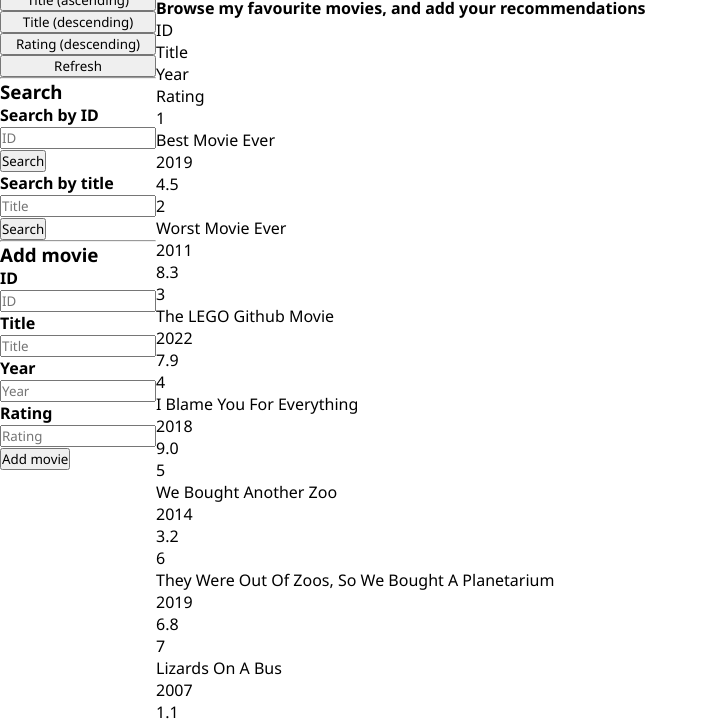
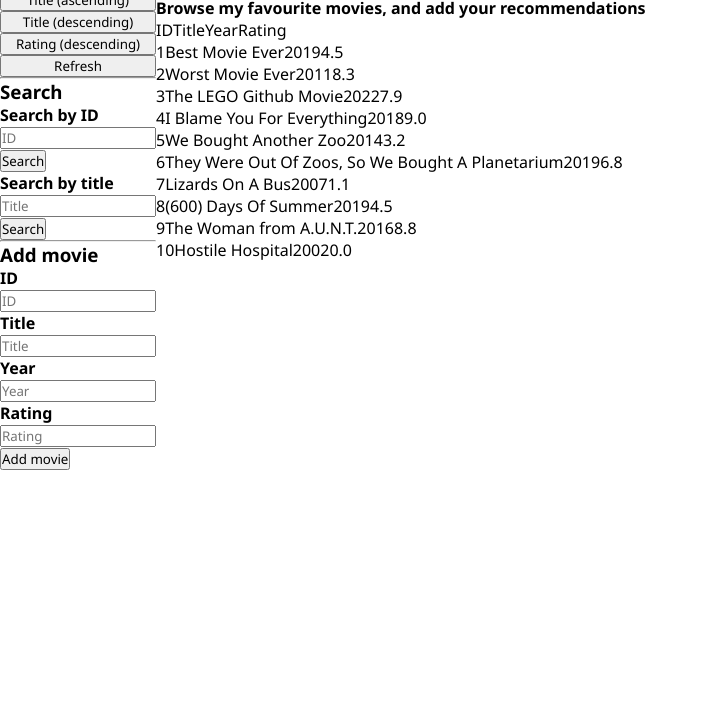
Before and after one commit to beiwa02/holmesglen-repository-3, a plain HTML site: page index.html in a window 1280 px wide. Shown: the part 79-799 px from the top of the page, without its empty margins (0-708 px from the left). Drawn offline with Linux system fonts and the light colour scheme.

Commit message:
Flex movie rows into rows

```diff
--- a/style.css
+++ b/style.css
@@ -23,3 +23,11 @@
   display: flex;
   flex-direction: row;
 }
+
+/* Movie list */
+.row, #label-row {
+  width: 60dvw;
+  margin: auto;
+  display: flex;
+  flex-direction: row;
+}
```
